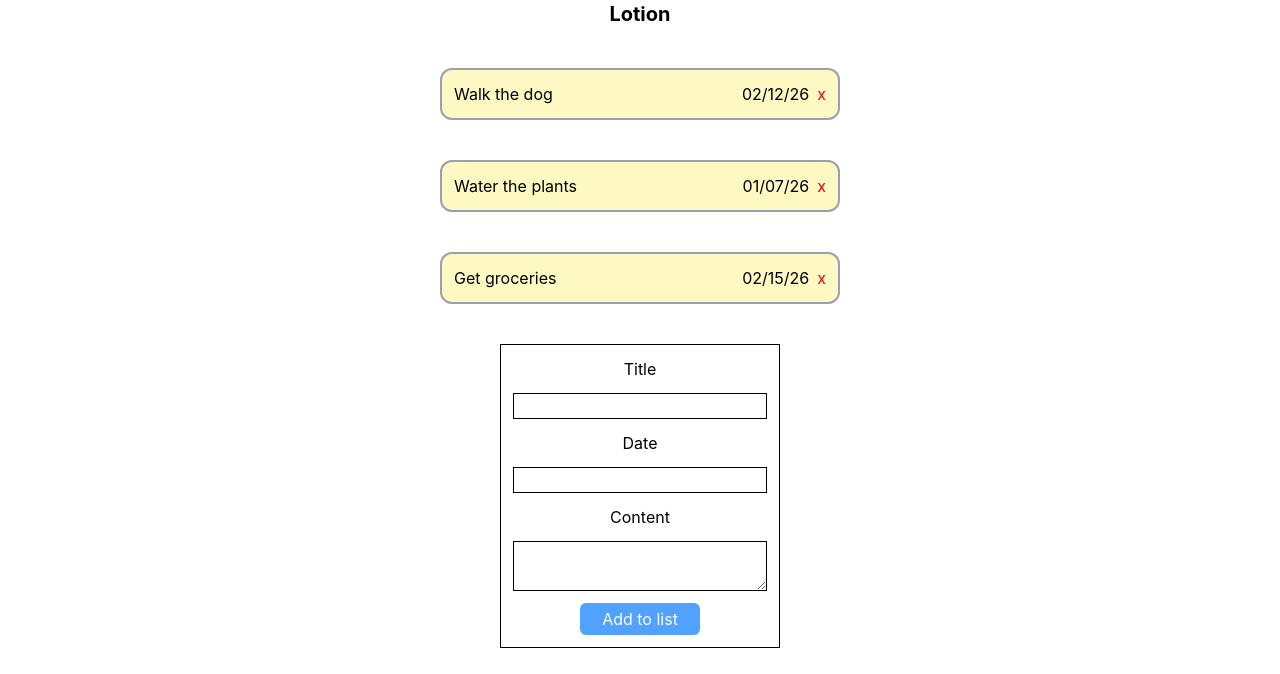
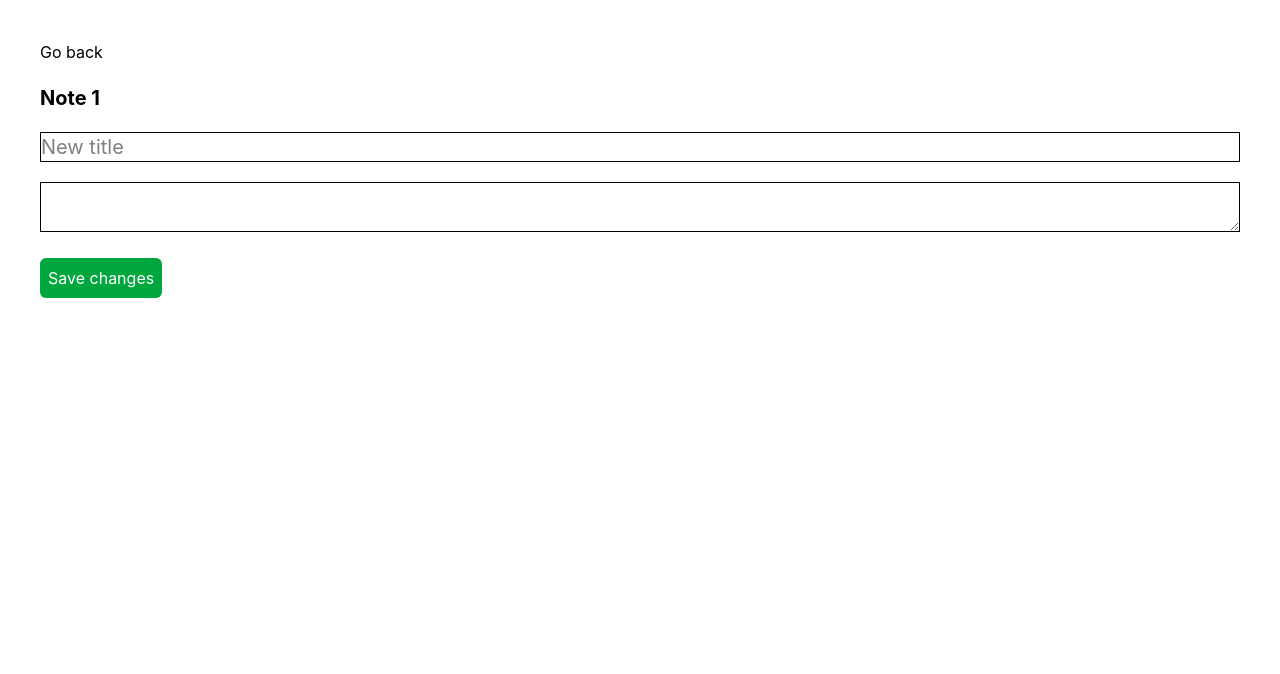
Before and after one commit to toranbehera/notes-application, a Vue app in the folder frontend/: page /notes/1 in a window 1280 px wide. Shown: the top 674 px of the page. Built offline with nearby package versions, Linux system fonts and the light colour scheme.

Commit message:
create dynamic note routes

```diff
--- a/frontend/package.json
+++ b/frontend/package.json
@@ -11,7 +11,8 @@
   "dependencies": {
     "@tailwindcss/vite": "^4.2.2",
     "tailwindcss": "^4.2.2",
-    "vue": "^3.5.30"
+    "vue": "^3.5.30",
+    "vue-router": "^4.6.4"
   },
   "devDependencies": {
     "@types/node": "^24.12.0",
--- a/frontend/src/App.vue
+++ b/frontend/src/App.vue
@@ -1,7 +1,10 @@
 <script setup lang="ts">
-import HelloWorld from './components/NotesList.vue'
+  import { RouterView } from 'vue-router';
 </script>
 
 <template>
-  <HelloWorld />
+  <main class="flex flex-col mx-auto gap-3 p-10">
+    <RouterView />
+  </main>
+
 </template>
--- /dev/null
+++ b/frontend/src/components/DummyView.vue
@@ -0,0 +1,3 @@
+<template>
+    <p>This is just a dummy view to test routing</p>
+</template>
--- /dev/null
+++ b/frontend/src/components/Note.vue
@@ -0,0 +1,32 @@
+<script setup lang="ts">
+import { useRoute, useRouter } from 'vue-router';
+
+const route = useRoute();
+const router = useRouter();
+
+function navigateHome(){
+    router.push("/")
+}
+</script>
+
+<template>
+    <div class="space-y-5">
+    <button @click="navigateHome">Go back</button>
+
+    <h1 class="text-xl font-bold">
+        Note {{ route.params.id }}
+    </h1>
+
+    <input
+        type="text"
+        class="border-1 text-black text-xl w-full"
+        placeholder="New title"
+    />
+
+    <textarea class="border-1 w-full"></textarea>
+
+    <button class="bg-green-600 text-white p-2 mx-auto rounded-md">
+        Save changes
+    </button>
+</div>
+</template>
--- a/frontend/src/components/NoteCard.vue
+++ b/frontend/src/components/NoteCard.vue
@@ -1,13 +1,20 @@
 <script setup lang="ts">
-defineProps(['title', 'date'])
+import { RouterLink } from 'vue-router';
+
+defineProps(['id', 'title', 'date']);
+
 </script>
 
 <template>
-    <div class="flex justify-between p-3 rounded-xl border-2 border-gray-400 bg-yellow-100 w-100 mx-auto">
-        <h2>{{ title }}</h2>
-        <div class="flex gap-2">
-           <p>{{ date }}</p>
-           <button class="text-red-600">x</button>
-        </div>
+    <div class="rounded-xl border-2 border-gray-400 bg-yellow-100 w-100 mx-auto">
+        <RouterLink :to="`/notes/${id}`">
+            <div class="flex justify-between p-3">
+                <h2>{{ title }}</h2>
+                <div class="flex gap-2">
+                    <p>{{ date }}</p>
+                    <button class="text-red-600">x</button>
+                </div>
+            </div>
+        </RouterLink>
     </div>
 </template>
--- a/frontend/src/components/NotesList.vue
+++ b/frontend/src/components/NotesListView.vue
@@ -6,17 +6,17 @@ const noteTitle = ref('');
 const noteDate = ref('');
 
 const list = ref([
-  {title: 'Walk the dog', date: '02/12/26'},
-  {title: 'Water the plants', date: '01/07/26'},
-  {title: 'Get groceries', date: '02/15/26'}
+  {id: 1, title: 'Walk the dog', date: '02/12/26'},
+  {id: 2, title: 'Water the plants', date: '01/07/26'},
+  {id: 3, title: 'Get groceries', date: '02/15/26'}
 ]);
 
 function addNote(){
-  list.value.push({title: noteTitle.value, date: noteDate.value})
+  list.value.push({id: Math.floor(Math.random() * 10), title: noteTitle.value, date: noteDate.value})
 }
 
-function removeNote(){
-}
+// function removeNote(){
+// }
 
 </script>
 
@@ -26,17 +26,18 @@ function removeNote(){
 
     <NoteCard
       v-for="note in list"
-      :key="note.title"
+      :key="note.id"
+      :id="note.id"
       :title="note.title"
       :date="note.date"
     />
 
     <div class="border-1 p-3 flex flex-col gap-3 w-70 mx-auto">
       <label for="title">Title</label>
-      <input v-model="noteTitle" id="title" class="border">
+      <input v-model="noteTitle" type="text" id="title" class="border">
 
       <label for="date">Date</label>
-      <input v-model="noteDate" id="date" class="border">
+      <input v-model="noteDate" type="text" id="date" class="border">
 
       <label for="content">Content</label>
       <textarea name="content" id="content" class="border"></textarea>
```
Also changed, not shown: frontend/src/main.ts (+15 -1 lines), 1 other file (tests, documents, lock files or other folders).
